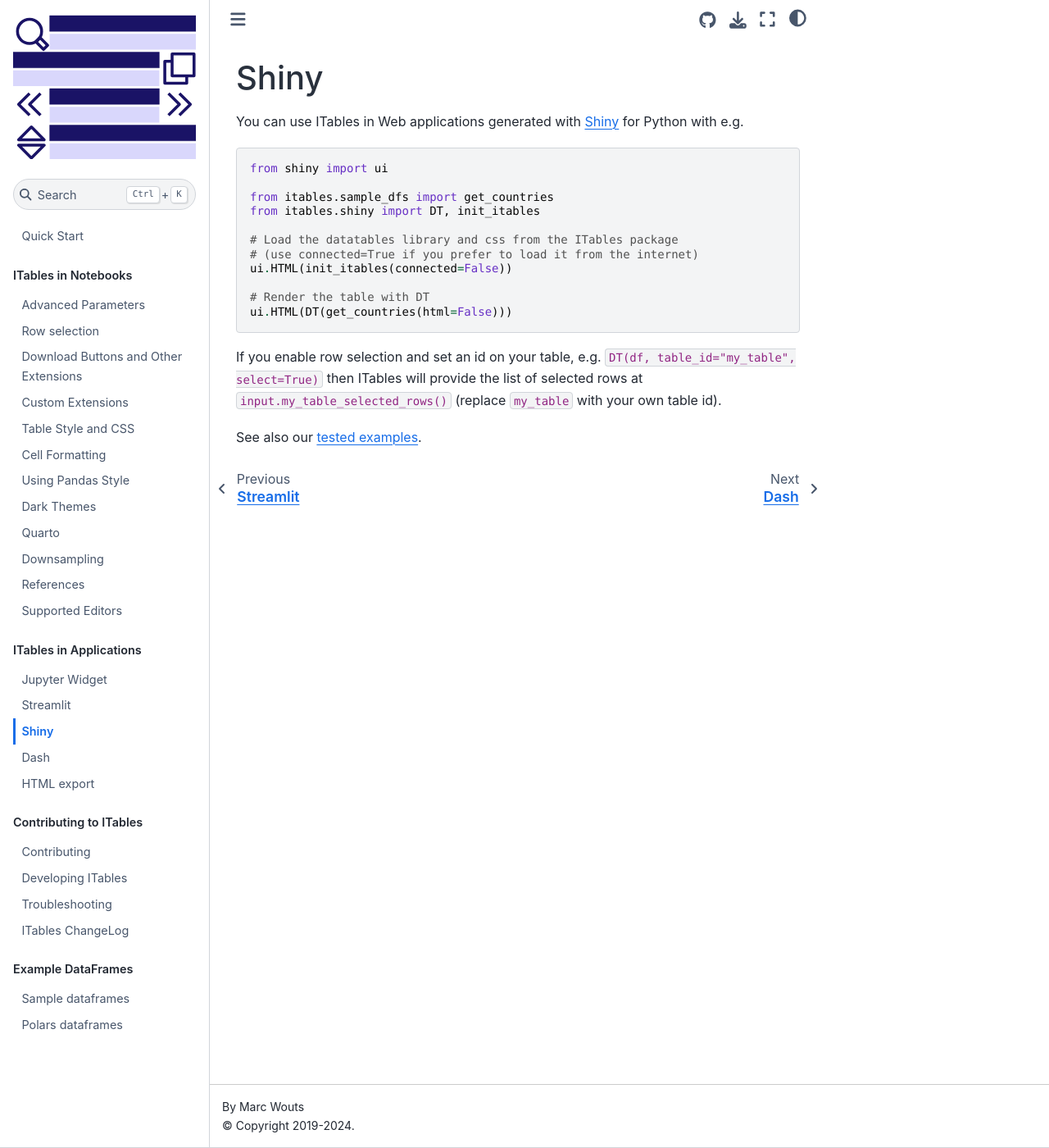
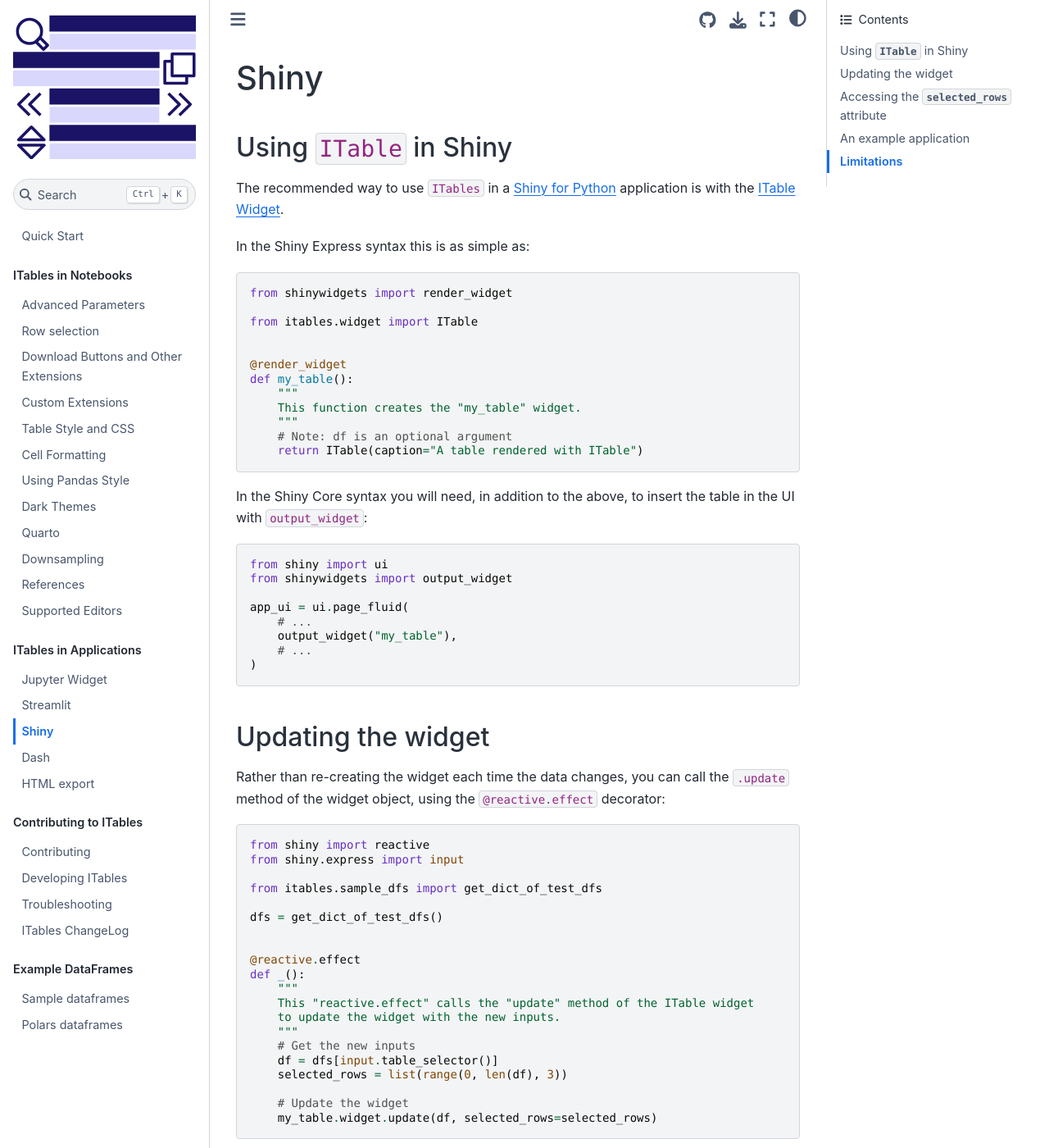
Before and after one commit to mwouts/itables, a Jupyter Book: the page built from docs/shiny.md, in a window 1280 px wide and 1400 px high. Shown: the whole window at 82% size. Built offline with Jupyter Book 1.0.4 settings and Sphinx 7.4.7 and the Sphinx Book theme 1.1.4, drawn with Linux system fonts in a browser that asks for light colours; some of the changed text lies outside the part shown.

Commit message:
Document how to use ITable with Shiny

````diff
--- a/docs/shiny.md
+++ b/docs/shiny.md
@@ -1,6 +1,109 @@
 # Shiny
 
-You can use ITables in Web applications generated with [Shiny](https://shiny.rstudio.com/py/) for Python with e.g.
+## Using `ITable` in Shiny
+
+The recommended way to use `ITables` in a [Shiny for Python](https://shiny.rstudio.com/py/) application is with the [ITable Widget](widget.md).
+
+In the Shiny Express syntax this is as simple as:
+```python
+from shinywidgets import render_widget
+
+from itables.widget import ITable
+
+
+@render_widget
+def my_table():
+    """
+    This function creates the "my_table" widget.
+    """
+    # Note: df is an optional argument
+    return ITable(caption="A table rendered with ITable")
+```
+
+In the Shiny Core syntax you will need, in addition to the above,
+to insert the table in the UI with `output_widget`:
+
+```python
+from shiny import ui
+from shinywidgets import output_widget
+
+app_ui = ui.page_fluid(
+    # ...
+    output_widget("my_table"),
+    # ...
+)
+```
+
+## Updating the widget
+
+Rather than re-creating the widget each time the data changes, you can
+call the `.update` method of the widget object, using the `@reactive.effect`
+decorator:
+
+```python
+from shiny import reactive
+from shiny.express import input
+
+from itables.sample_dfs import get_dict_of_test_dfs
+
+dfs = get_dict_of_test_dfs()
+
+
+@reactive.effect
+def _():
+    """
+    This "reactive.effect" calls the "update" method of the ITable widget
+    to update the widget with the new inputs.
+    """
+    # Get the new inputs
+    df = dfs[input.table_selector()]
+    selected_rows = list(range(0, len(df), 3))
+
+    # Update the widget
+    my_table.widget.update(df, selected_rows=selected_rows)
+```
+
+## Accessing the `selected_rows` attribute
+
+The `reactive_read` function lets you access the `selected_rows` attribute
+of the `ITable` object. The code below displays the selected rows:
+
+```python
+from shiny.express import render
+from shinywidgets import reactive_read
+
+
+@render.code
+def selected_rows():
+    """
+    Here we read the "selected_rows" attribute of the ITable widget
+    """
+    return str(reactive_read(my_table.widget, "selected_rows"))
+```
+
+## An example application
+
+This [repository](https://github.com/mwouts/demo_itables_in_shiny-py/) contains a simple
+example of a Shiny application that uses the `ITable` widget.
+
+The source code of the application
+is at [`app.py`](https://github.com/mwouts/demo_itables_in_shiny-py/blob/main/itable_widget/app.py)
+(Shiny Express) or [`app-core.py`](https://github.com/mwouts/demo_itables_in_shiny-py/blob/main/itable_widget/app-core.py)
+(Shiny Core).
+
+```{div}
+<iframe src="https://itables.shinyapps.io/itable_widget?embed=true"
+style="height: 800px; width: 100%;"></iframe>
+```
+
+## Limitations
+
+Compared to `show`, the `ITable` widget has the same limitations as the [Streamlit component](streamlit.md#limitations),
+e.g. structured headers are not available, you can't pass JavaScript callback, etc.
+
+The good news is that if you only want to _display_ the table, you do not need
+the `ITable` widget. You can render the table using `HTML(DT(...))` as here:
+
 ```python
 from shiny import ui
 
@@ -9,14 +112,17 @@ from itables.shiny import DT, init_itables
 
 # Load the datatables library and css from the ITables package
 # (use connected=True if you prefer to load it from the internet)
-ui.HTML(init_itables(connected=False))
+ui.HTML(init_itables())
 
 # Render the table with DT
 ui.HTML(DT(get_countries(html=False)))
 ```
 
-If you enable row selection and set an id on your table, e.g. `DT(df, table_id="my_table", select=True)` then
-ITables will provide the list of selected rows at `input.my_table_selected_rows()` (replace `my_table` with your
-own table id).
+An example for an application that uses `DT` is available at [`app.py`](https://github.com/mwouts/demo_itables_in_shiny-py/blob/main/itables_DT/app.py)
+(Shiny Express) or [`app-core.py`](https://github.com/mwouts/demo_itables_in_shiny-py/blob/main/itables_DT/app-core.py)
+(Shiny Core).
 
-See also our [tested examples](https://github.com/mwouts/itables/tree/main/tests/sample_python_apps).
+```{div}
+<iframe src="https://itables.shinyapps.io/itables_DT?embed=true"
+style="height: 800px; width: 100%;"></iframe>
+```
--- a/environment.yml
+++ b/environment.yml
@@ -24,6 +24,7 @@ dependencies:
   - twine
   - ghp-import
   - shiny
+  - shinywidgets
   - streamlit
   - anywidget
   - pip:
--- a/pyproject.toml
+++ b/pyproject.toml
@@ -44,8 +44,8 @@ test = [
   "ipykernel",
   "nbconvert",
   "jupytext",
-  # Shiny test app
   "shiny",
+  # "shinywidgets",
   # Test urls
   "requests",
 ]
````
Also changed, not shown: docs/changelog.md (+3 -0 lines), 4 other files.
